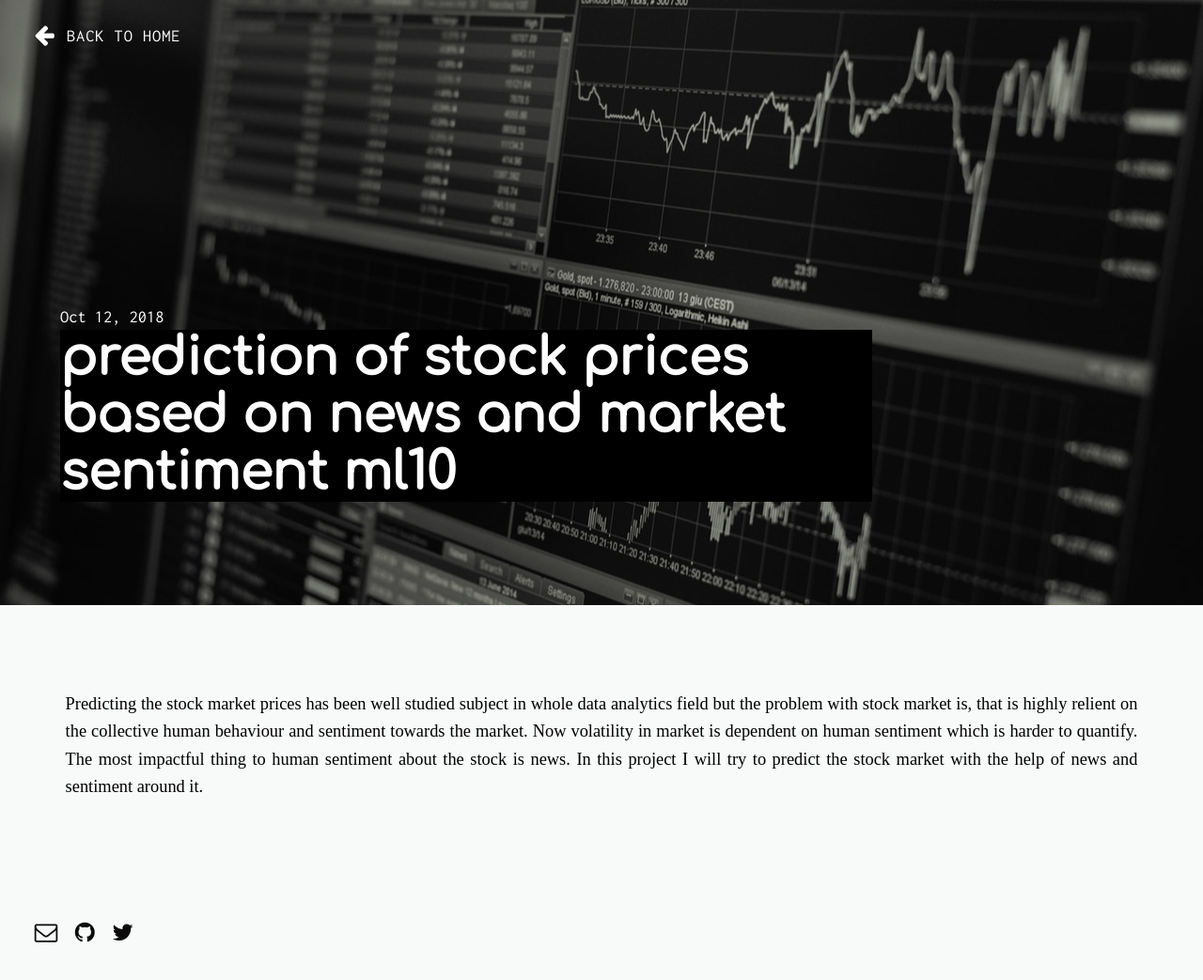
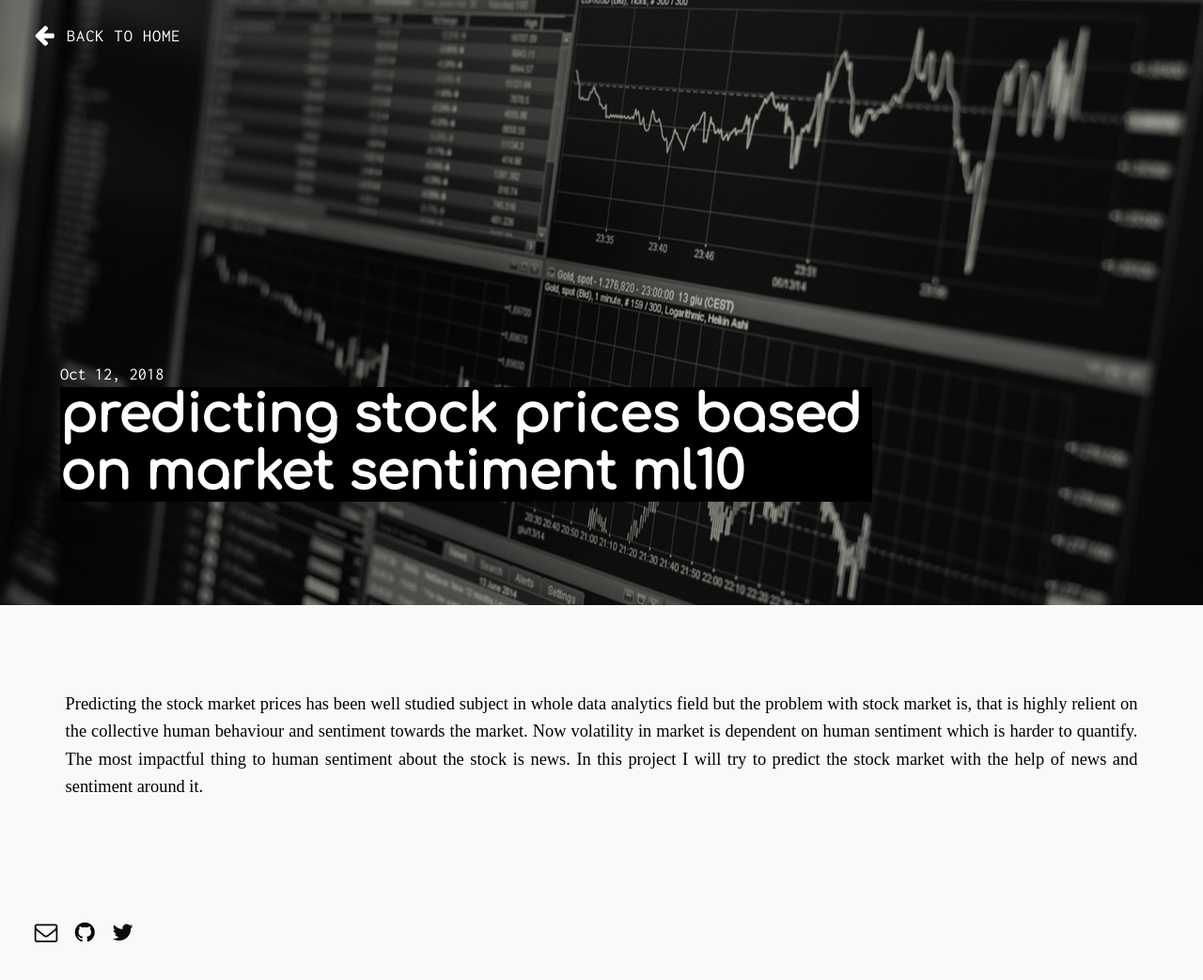
Before and after one commit to daftengineer/daftengineer.github.io, a Jekyll site: the page built from _posts/2018-10-12-market-forecast.markdown, in a window 1280 px wide. Shown: the whole page at 94% size. Built offline with Jekyll 4.4.1, drawn with Linux system fonts in a browser that asks for light colours; nearby versions of some CDN libraries.

Commit message:
Update 2018-10-12-market-forecast.markdown

```diff
--- a/_posts/2018-10-12-market-forecast.markdown
+++ b/_posts/2018-10-12-market-forecast.markdown
@@ -1,6 +1,6 @@
 ---
 layout: post
-title: "prediction of stock prices based on news and market sentiment ml10"
+title: "predicting stock prices based on market sentiment ml10"
 date: 2018-10-12
 description: Deep learning model to predict the market price of specific index on US stock market data from news sentiment analysis.
 image: "background-image: url('https://daftengineer.github.io/media_assets/stockmarket.jpg');"
```
